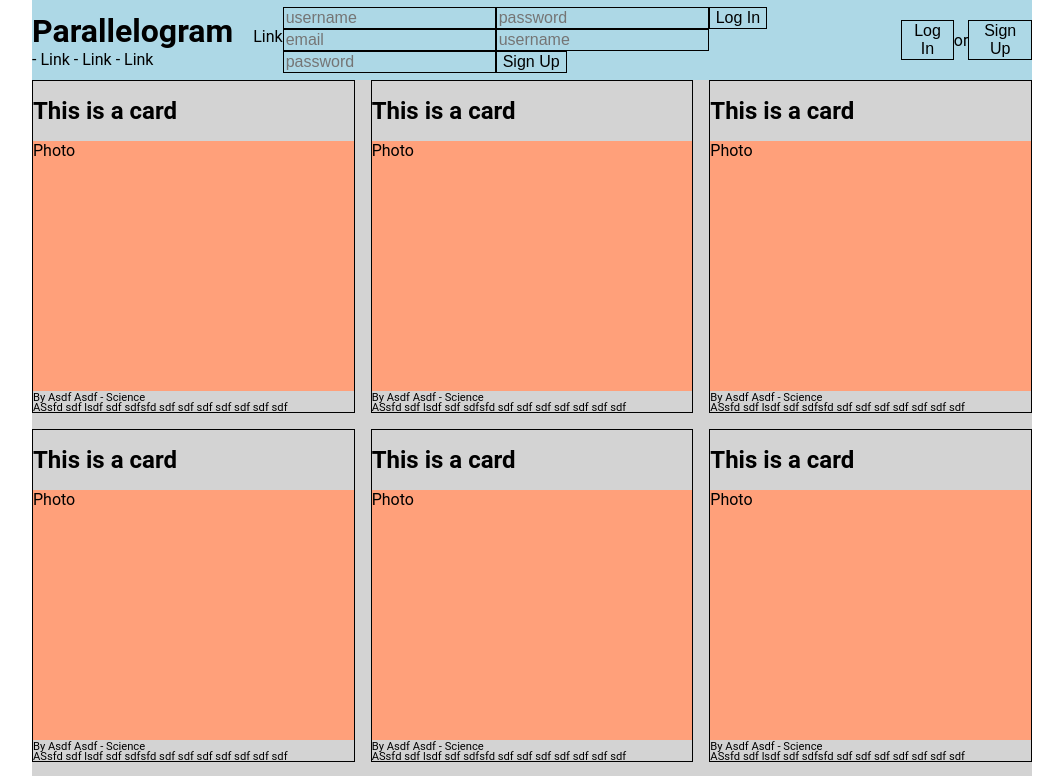
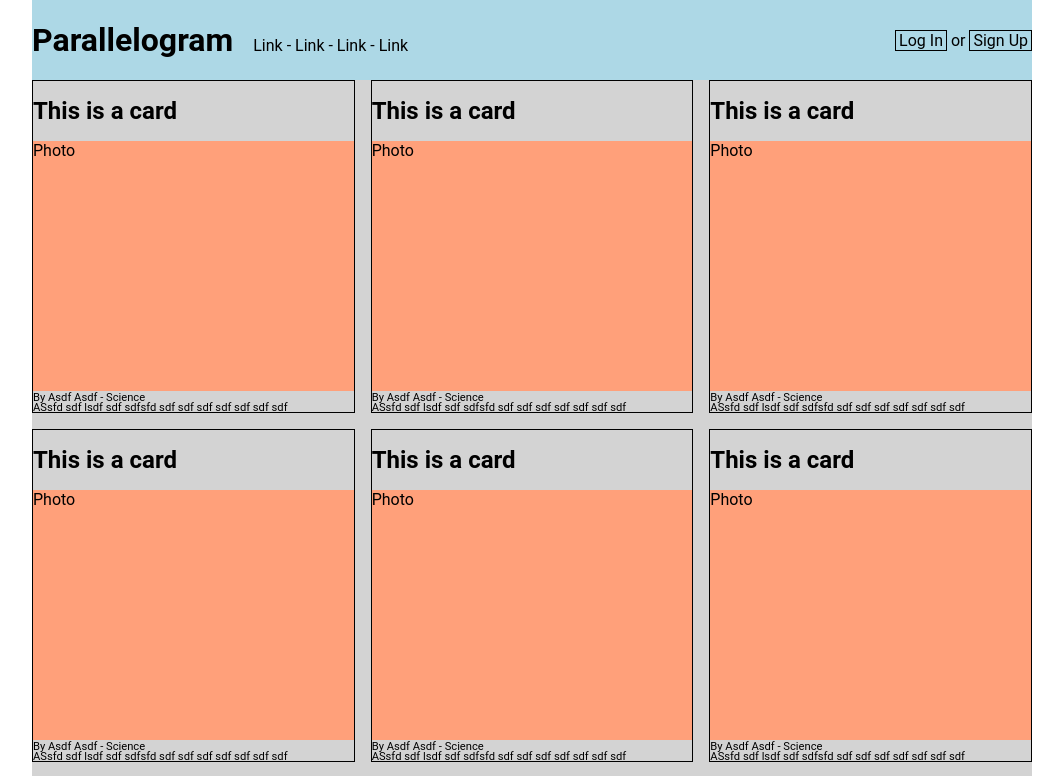
Before and after one commit to bbbtttiii/parallelogram-frontend, a React (Create React App) app in the folder frontend/: page / in a window 1280 px wide. Shown: the top 776 px of the page, without its empty margins (108-1171 px from the left). Built offline with nearby package versions, Linux system fonts and the light colour scheme; no server answers.

Commit message:
change buttons to links

```diff
--- a/frontend/src/components/Nav.js
+++ b/frontend/src/components/Nav.js
@@ -3,8 +3,9 @@ import { connect } from 'react-redux';
 import Login from './Login.js';
 import Logout from './Logout.js';
 import Signup from './Signup.js';
+import { Link } from 'react-router-dom';
 
-const Nav = ({ currentUser }) => {
+const Nav = ({ currentUser, loggedIn }) => {
   return (
     <div className="Nav">
       <span className="left-nav">
@@ -14,12 +15,13 @@ const Nav = ({ currentUser }) => {
       <span className="right-nav">
         {/* if logged out, show login/signup buttons*/}
         {/* {if logged in, show favorites/logout buttons} */}
-        {currentUser ? <> <Pinned/> <Logout /> </> : <> <Login /> <Signup /> </> }
+        {/* {loggedIn ? <> <Logout /> </> : <> <Login /> <Signup /> </> } */}
         {/* <Route exact path='/' render{() => loggedIn ? <LOGGEDINCOMPONENTS/> : <NOTLOGGEDINCOMPONENTS/>} /> */}
+
+        {/* {currentUser ? <strong>Hi {currentUser.attributes.username}</strong> : ""} */}
+        <Link to='/login'>Log In</Link> or <Link to ='/signup'>Sign Up</Link>
+        {/* {currentUser ? <Logout /> : <Login />} */}
       </span>
-      {/* {currentUser ? <strong>Hi {currentUser.attributes.username}</strong> : ""} */}
-      <button>Log In</button> or <button>Sign Up</button>
-      {/* {currentUser ? <Logout /> : <Login />} */}
     </div>
   )
 }
```
Also changed, not shown: frontend/src/components/Favorites.js (added).
